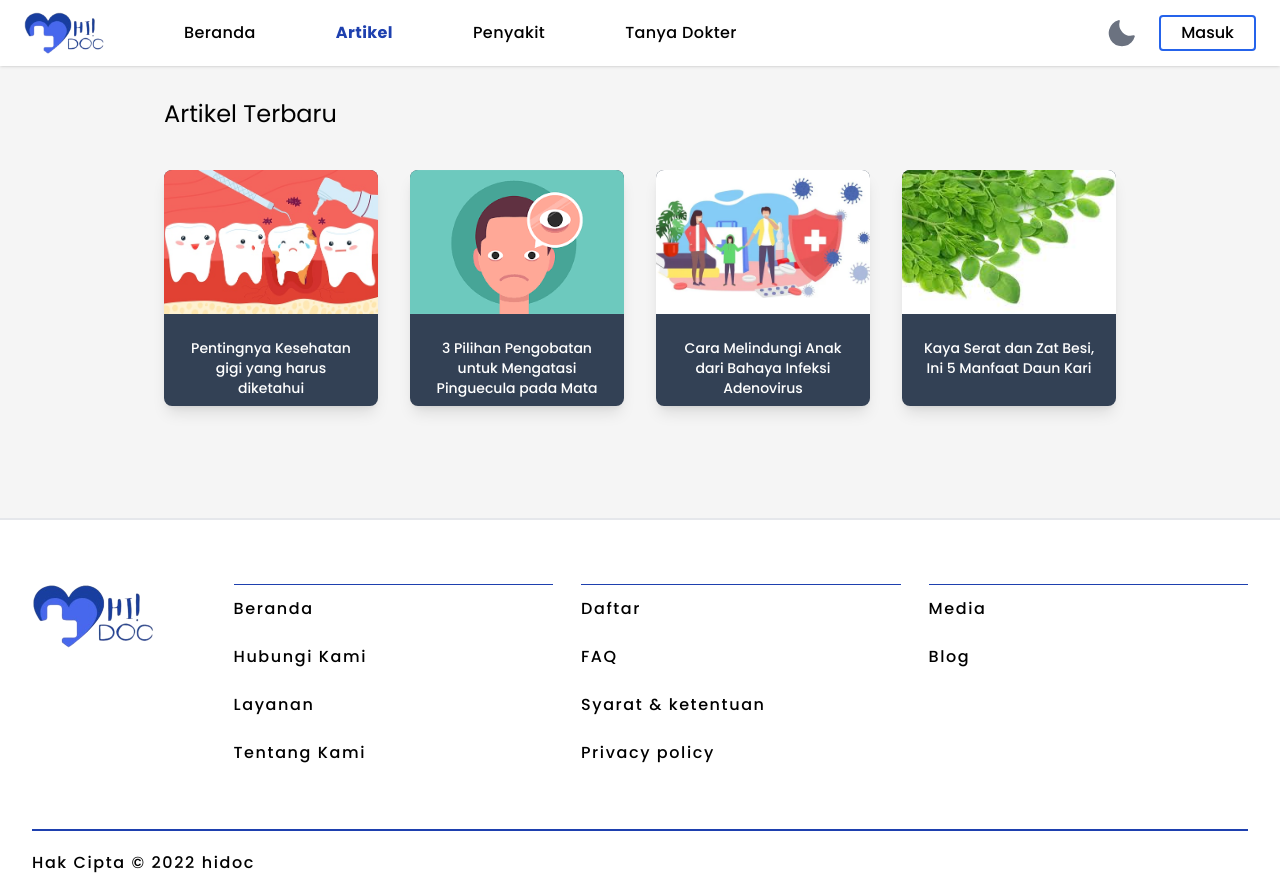
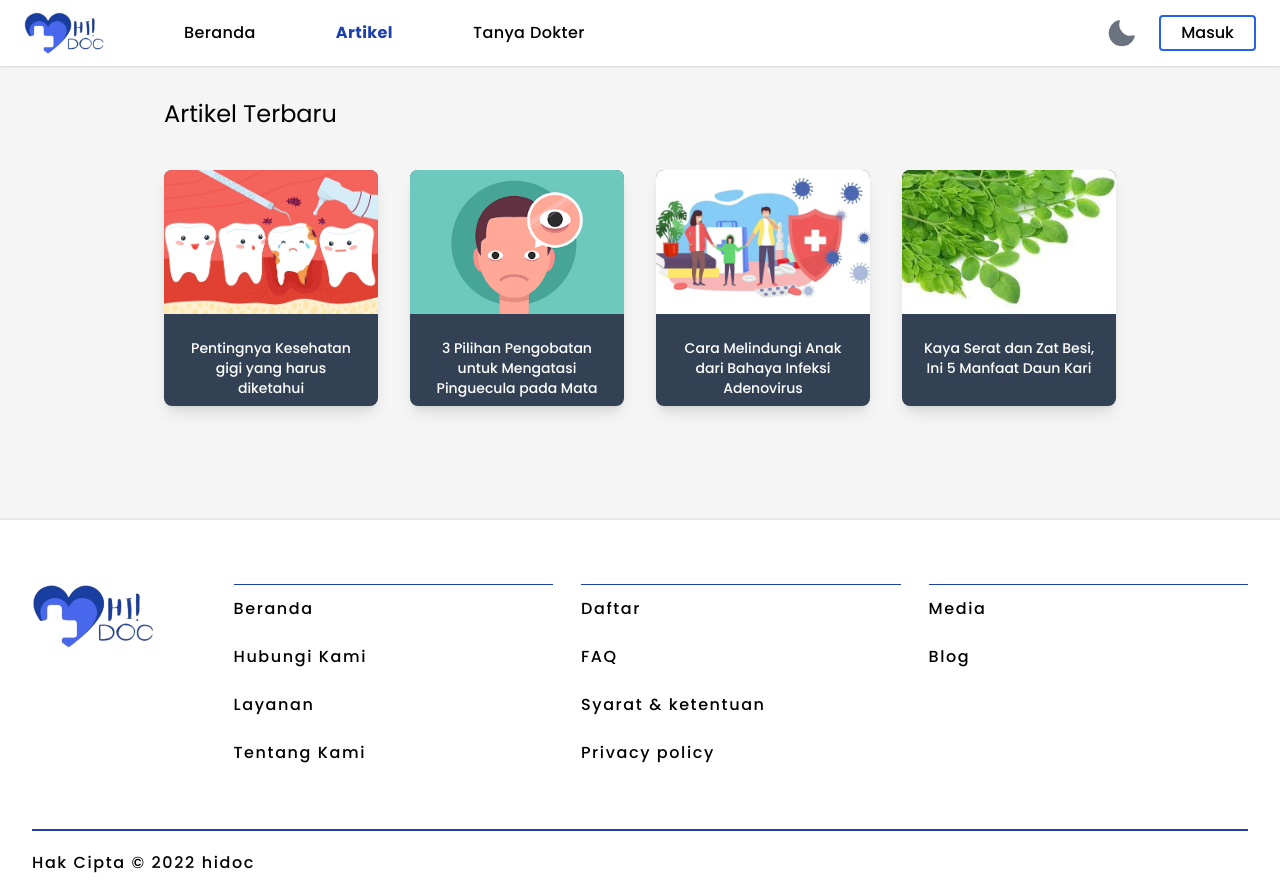
Before and after one commit to crisvito/hidoc, a React (Vite) app: page /artikel in a window 1280 px wide. Built offline with nearby package versions, Linux system fonts and the light colour scheme.

Commit message:
chore : delete menu pernyakit

```diff
--- a/src/data/nav-menu.js
+++ b/src/data/nav-menu.js
@@ -8,10 +8,6 @@ export const NavMenu = [
     display: "Artikel",
   },
   {
-    path: "penyakit",
-    display: "Penyakit",
-  },
-  {
     path: "tanya-dokter",
     display: "Tanya Dokter",
   },
```
